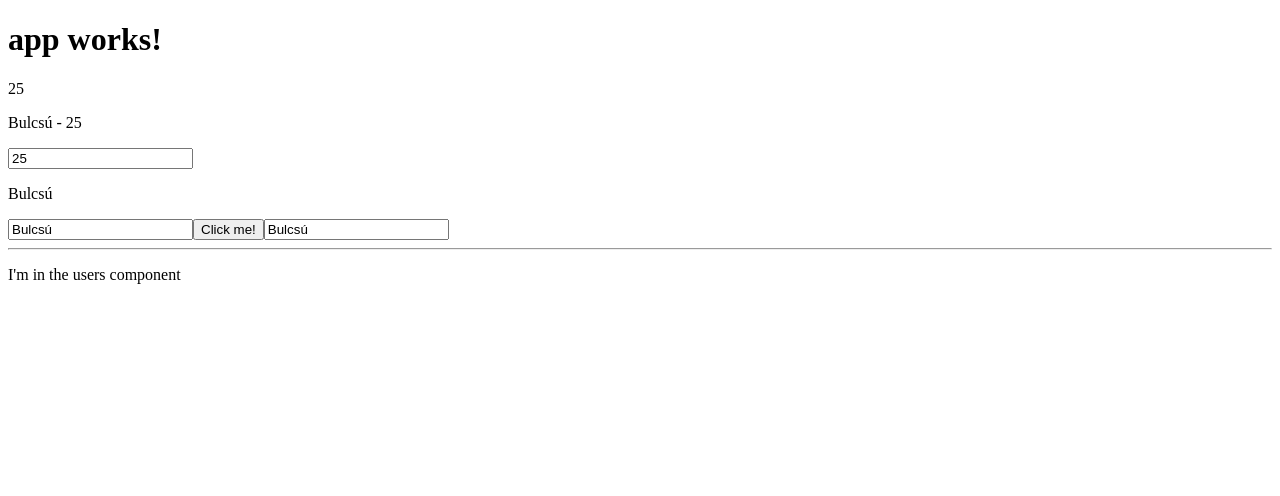
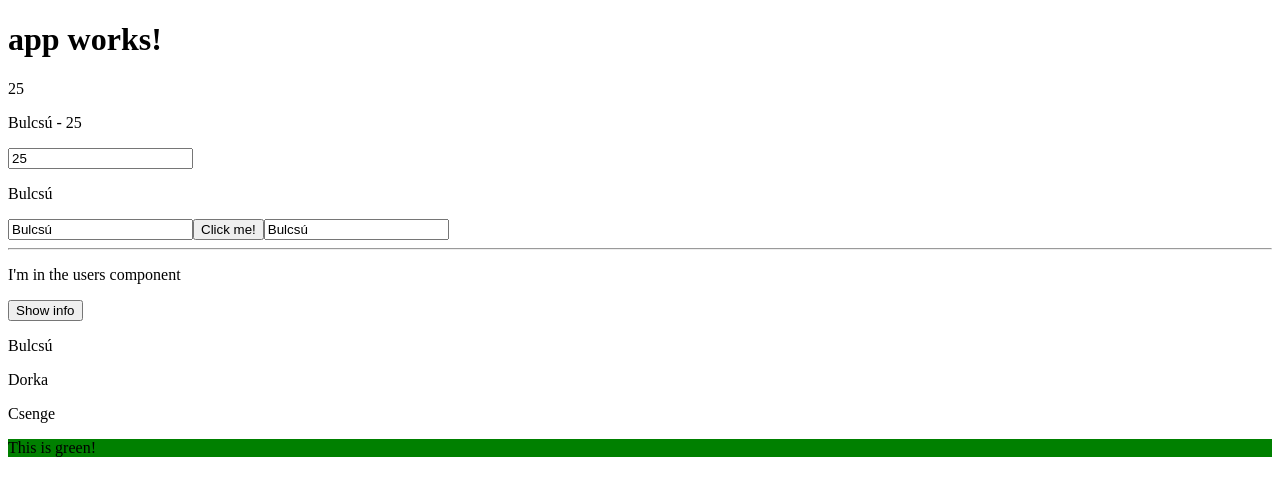
Before and after one commit to BulcsuFarmasi/ionic-udemy-s11, an Angular app: page / in a window 1280 px wide. Shown: the top 496 px of the page. Built offline with nearby package versions, Linux system fonts and the light colour scheme.

Commit message:
directives

```diff
--- a/src/app/users/users.component.ts
+++ b/src/app/users/users.component.ts
@@ -4,8 +4,14 @@ import { Component } from '@angular/core';
     selector: 'app-users',
     template: `
         <p>I'm in the users component</p>
+        <button (click)="showInfo = true">Show info</button>
+        <p *ngIf="showInfo">Some extra user information!</p>
+        <p *ngFor="let user of users">{{ user }}</p>
+        <p [ngStyle]="{'background-color': color}">This is green!</p>
     `
 })
 export class UsersComponent {
-
+    showInfo = false;
+    color = 'green';
+    users = ['Bulcsú', 'Dorka', 'Csenge']
 }
```
